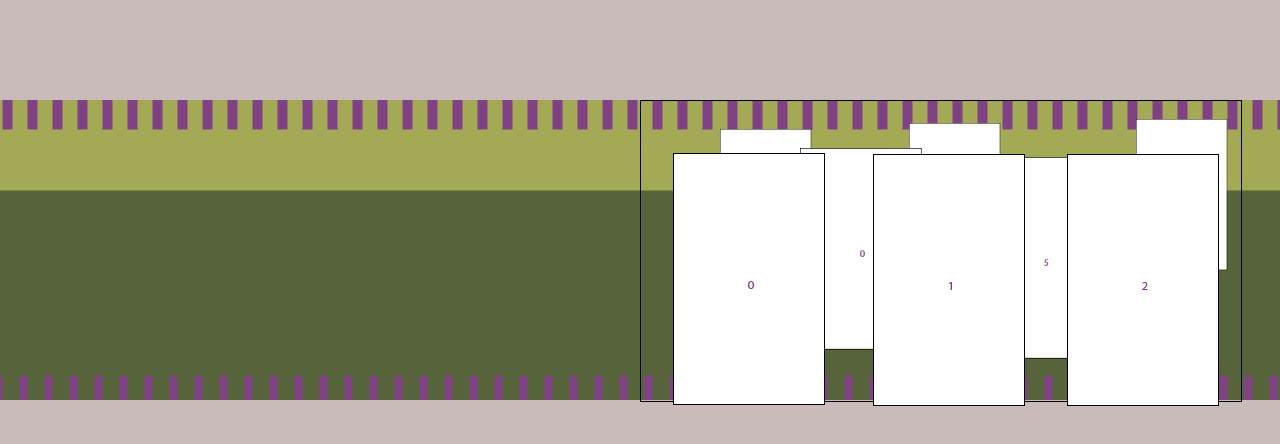
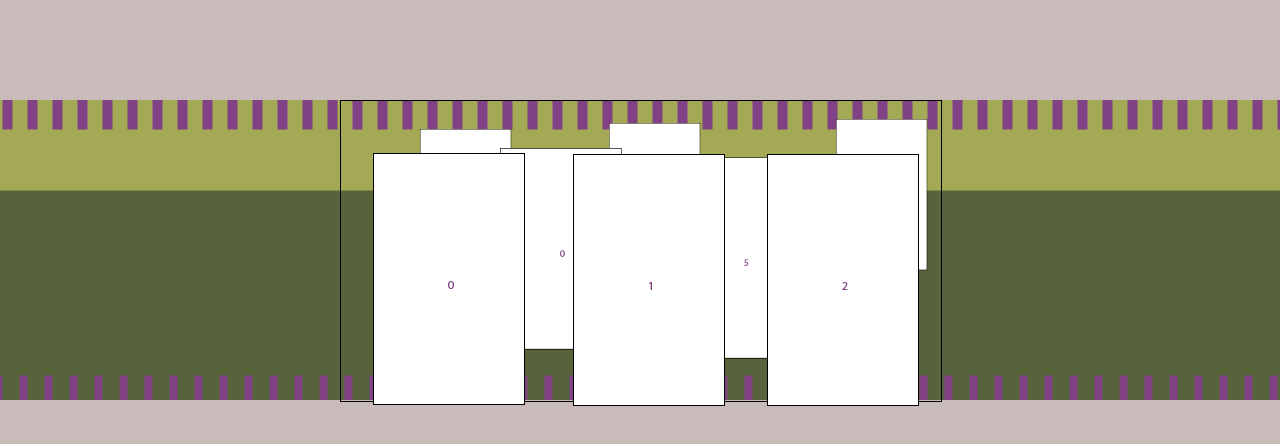
Before and after one commit to a11is0n/infinite-parallax, a plain HTML site: page index.html in a window 1280 px wide. Drawn offline with Linux system fonts and the light colour scheme.

Commit message:
Fixed centering of levels

```diff
--- a/styles/style.css
+++ b/styles/style.css
@@ -4,6 +4,7 @@ body {
 }
 #landscape {
   margin: 100px 0px;
+  padding: 0px;
   width: 100%;
   height: 300px;
   background-image: url('../images/background.png');
@@ -11,14 +12,18 @@ body {
   background-position: center center;
   cursor: pointer;
   text-align: center;
+  position: relative;
 }
 .level {
   margin: 0px auto;
+  margin-left: -300px;
   width: 600px;
   height: 300px;
   border: 1px solid black;
   display: inline-block;
   position: absolute;
+  top: 0px;
+  left: 50%;
 }
 #level-0 {
   z-index: 3;
```
